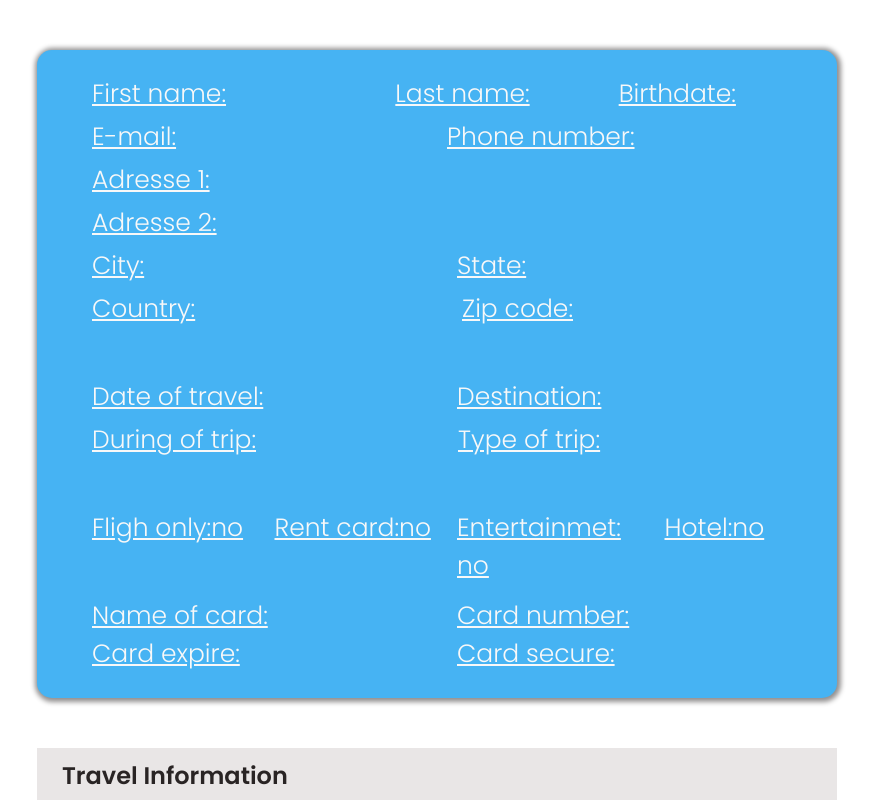
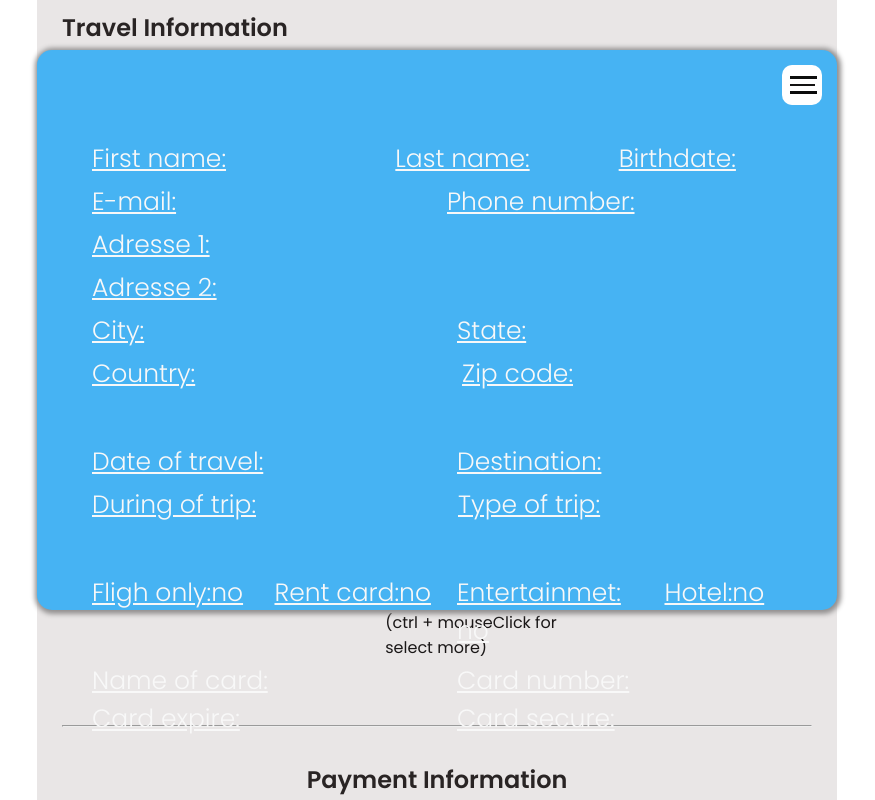
Before and after one commit to TomyJusuf/Vue--eComerce, a Vue app in the folder hello-world/: page / in a window 1280 px wide. Shown: the top 800 px of the page, without its empty margins (203-1078 px from the left). Built offline with nearby package versions, Linux system fonts and the light colour scheme.

Commit message:
add toggle for our check full-fill formular

```diff
--- a/hello-world/src/components/Formular.vue
+++ b/hello-world/src/components/Formular.vue
@@ -4,8 +4,13 @@
       {{ JSON.stringify(formValues, null, 5) }}
     </pre>
   </div> -->
-
-  <div class="fillTemplate">
+  <div class="center-form">
+    <div class="fillTemplate" :class="toggleClass">
+      <div class="closeBar">
+        <div class="cross" v-on:click="switchBar = !switchBar">
+          <div class="a"></div>
+        </div>
+      </div>
       <ul>
         <li>First name:{{ formValues.firstName }}</li>
         <li>Last name:{{ formValues.lastName }}</li>
@@ -32,7 +37,7 @@
         <li>Card secure:{{ formValues.cardSecure }}</li>
       </ul>
     </div>
-
+  </div>
   <div class="formular">
     <form action="" @submit="submitForm">
       <h2>Travel Information</h2>
@@ -619,6 +624,7 @@ export default {
   name: "FormTable",
   data() {
     return {
+      switchBar: false,
       formValues: {
         firstName: "",
         lastName: "",
@@ -650,6 +656,13 @@ export default {
     submitForm(even) {
       event.preventDefault();
       console.log("form values", this.formValues);
+    },
+  },
+  computed: {
+    toggleClass() {
+      return {
+        clase: this.switchBar,
+      };
     },
   },
 };
@@ -847,11 +860,13 @@ input[type="text"] {
 
 .fillTemplate {
   width: 800px;
-  height: 100%;
+  height: 70%;
   background-color: rgb(70, 179, 243);
   margin: 50px auto;
   border-radius: 15px;
   box-shadow: 1px 1px 5px 3px rgb(146, 144, 144);
+  position: fixed;
+  z-index: 10;
 }
 ul {
   padding: 25px 10px;
@@ -958,4 +973,90 @@ li:nth-of-type(19) {
   width: 135px;
   padding-bottom: 5px;
 }
+/** close tag */
+.closeBar {
+  display: flex;
+  justify-content: end;
+}
+.cross {
+  cursor: pointer;
+  height: 40px;
+  width: 40px;
+  display: flex;
+  position: relative;
+  justify-content: center !important;
+  align-items: center;
+  background-color: #fff;
+  margin-top: 15px;
+  margin-right: 15px;
+  border-radius: 10px;
+}
+.a {
+  position: relative;
+  width: 25px;
+  height: 2px;
+  /* margin-right: 10px; */
+  /* margin-top: 20px; */
+  background-color: #131212;
+  color: #000;
+  transition: all 0.1s ease-in;
+}
+.a::before {
+  content: "";
+  width: 25px;
+  height: 1px;
+  padding: 1px;
+  background-color: rgb(10, 10, 10);
+  color: #000;
+  position: absolute;
+  margin-top: 7px;
+  /* margin-left: -2px; */
+  transition: all 0.5s ease-in-out;
+}
+.a::after {
+  /* margin-left: 5px; */
+  position: absolute;
+  margin-top: -8px;
+  content: "";
+  width: 25px;
+  height: 1px;
+  padding: 1px;
+  background-color: rgb(13, 14, 13);
+  color: #000;
+  transition: all 0.5s ease-in-out;
+}
+
+.cross:hover .a {
+  cursor: pointer;
+  position: absolute;
+  width: 0px;
+  margin-left: -15px;
+  background-color: none;
+}
+.cross:hover .a::after {
+  cursor: pointer;
+  width: 25px;
+  position: absolute;
+  margin-top: 1px;
+  transform: rotate(-45deg);
+  margin-left: -5px;
+  background-color: #000000;
+}
+.cross:hover .a::before {
+  cursor: pointer;
+  position: absolute;
+  margin-top: 0px;
+  width: 25px;
+  margin-left: -5px !important;
+  transform: rotate(45deg);
+  background-color: #0c0c0c;
+}
+.clase {
+  transition: 0.2s ease-in-out;
+  display: none;
+}
+.center-form {
+  display: flex;
+  justify-content: center;
+}
 </style>
```
Lines whose indentation alone changed are shown as unchanged.
